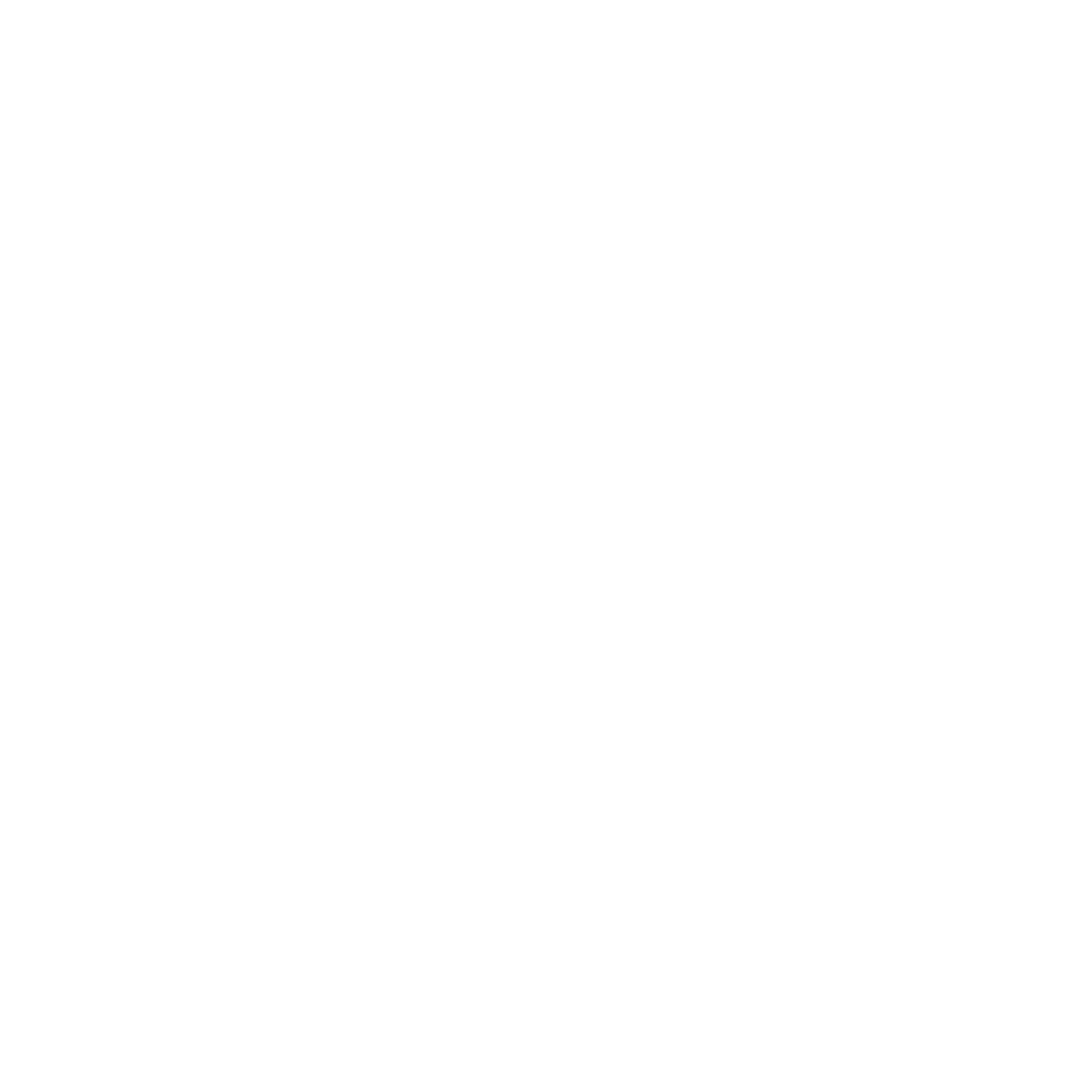
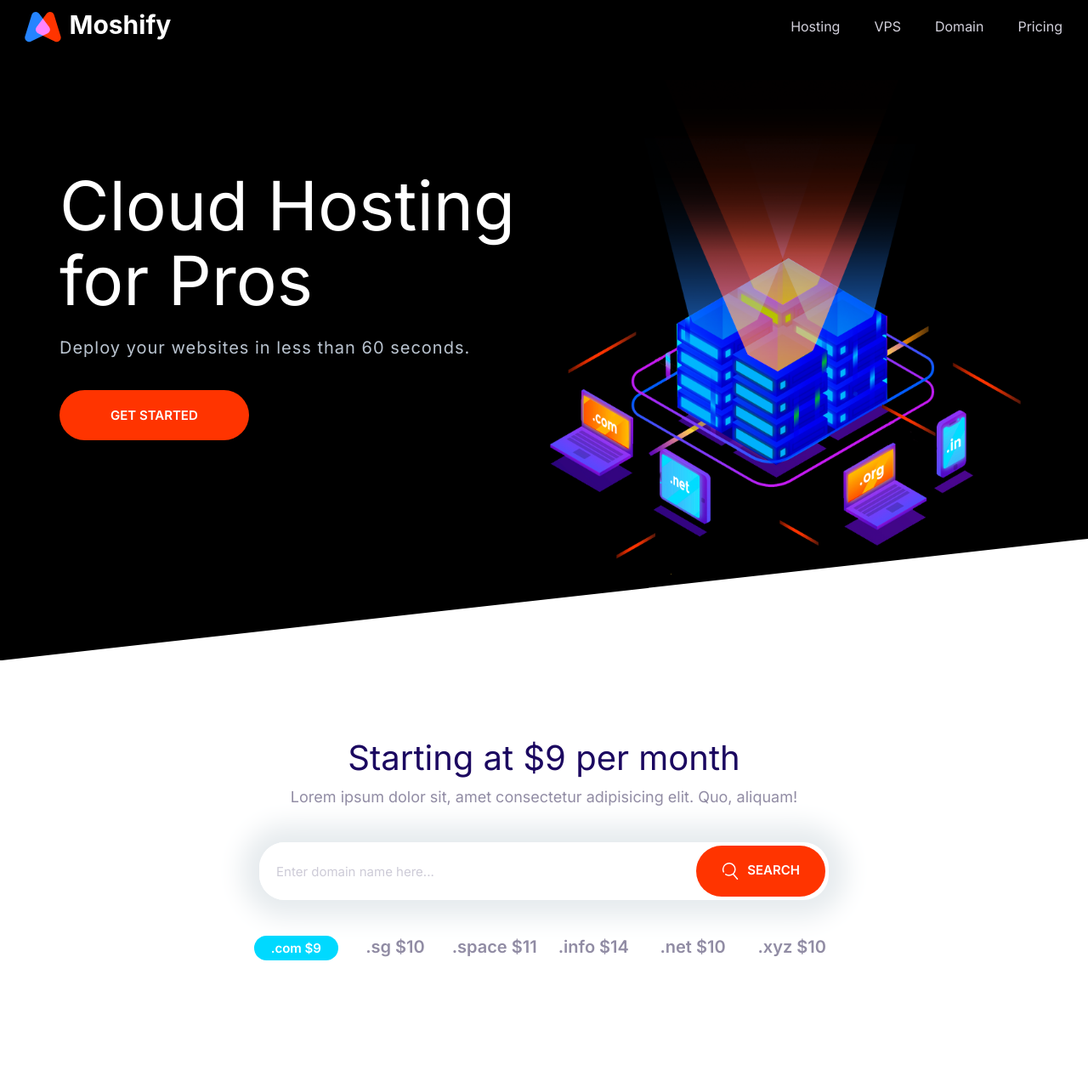
Before and after one commit to son369/moshify, a plain HTML site: page index.html in a window 1280 px wide. Shown: the whole page at 85% size. Before the commit the page ends 800 px from the top, so only its background shows below. Drawn offline with Linux system fonts and the light colour scheme.

Commit message:
add all components with issue on domain block

```diff
--- a/index.html
+++ b/index.html
@@ -16,7 +16,52 @@
 </head>
 
 <body>
+    <header>
+        <nav class="nav collapsible">
+            <a class="nav__brand" href="/"><img src="images/logo.svg" alt=""></a>
+            <svg class="icon icon--white nav__toggler">
+                <use xlink:href="images/sprite.svg#menu"></use>
+            </svg>
+            <ul class="list nav__list collapsible__content">
+                <li class="nav__item"><a href="#">Hosting</a></li>
+                <li class="nav__item"><a href="#">VPS</a></li>
+                <li class="nav__item"><a href="#">Domain</a></li>
+                <li class="nav__item"><a href="#">Pricing</a></li>
+            </ul>
+        </nav>
+    </header>
 
+    <section class="block block--dark block--skewed-left hero">
+        <div class="container grid grid--1x2">
+            <header class="block__header hero__content">
+                <h1 class="block__heading">Cloud Hosting for Pros</h1>
+                <p class="hero__tagline">Deploy your websites in less than 60 seconds.</p>
+                <a href="#" class="btn btn--accent btn--stretched">Get Started</a>
+            </header>
+            <img class="hero__image" src="images/banner.png" alt="">
+        </div>
+    </section>
+
+    <section class="block container block-domain">
+        <header class="block__header">
+            <h2>Starting at $9 per month</h2>
+            <p>Lorem ipsum dolor sit, amet consectetur adipisicing elit. Quo, aliquam!</p>
+        </header>
+        <div class="input-group">
+            <input type="text" class="input" placeholder="Enter domain name here...">
+            <button class="btn btn--accent"><svg class="icon icon--white">
+                    <use xlink:href="images/sprite.svg#search"></use>
+                </svg>Search</button>
+        </div>
+        <ul class="list block-domain__prices">
+            <li><span class="badge badge--secondary">.com $9</span></li>
+            <li>.sg $10</li>
+            <li>.space $11</li>
+            <li>.info $14</li>
+            <li>.net $10</li>
+            <li>.xyz $10</li>
+        </ul>
+    </section>
 
     <script src="js/main.js"></script>
 </body>
```
